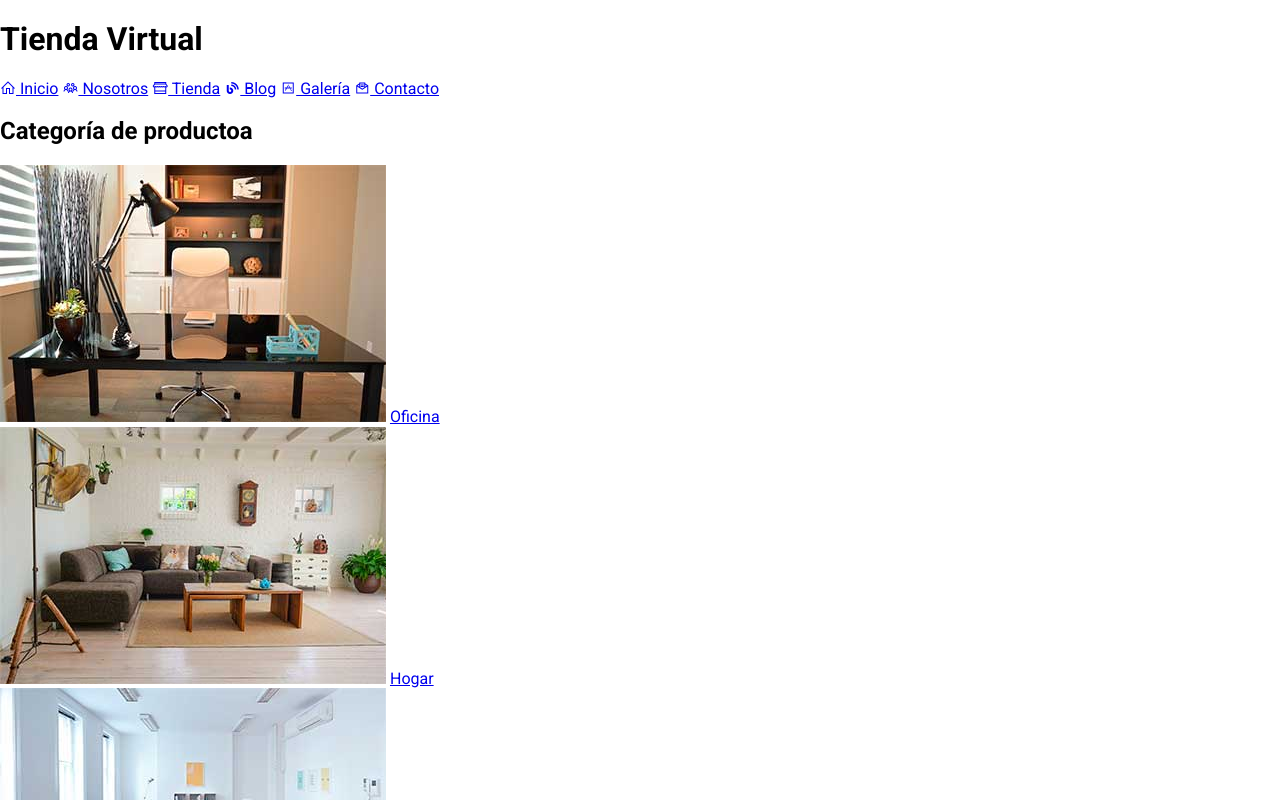
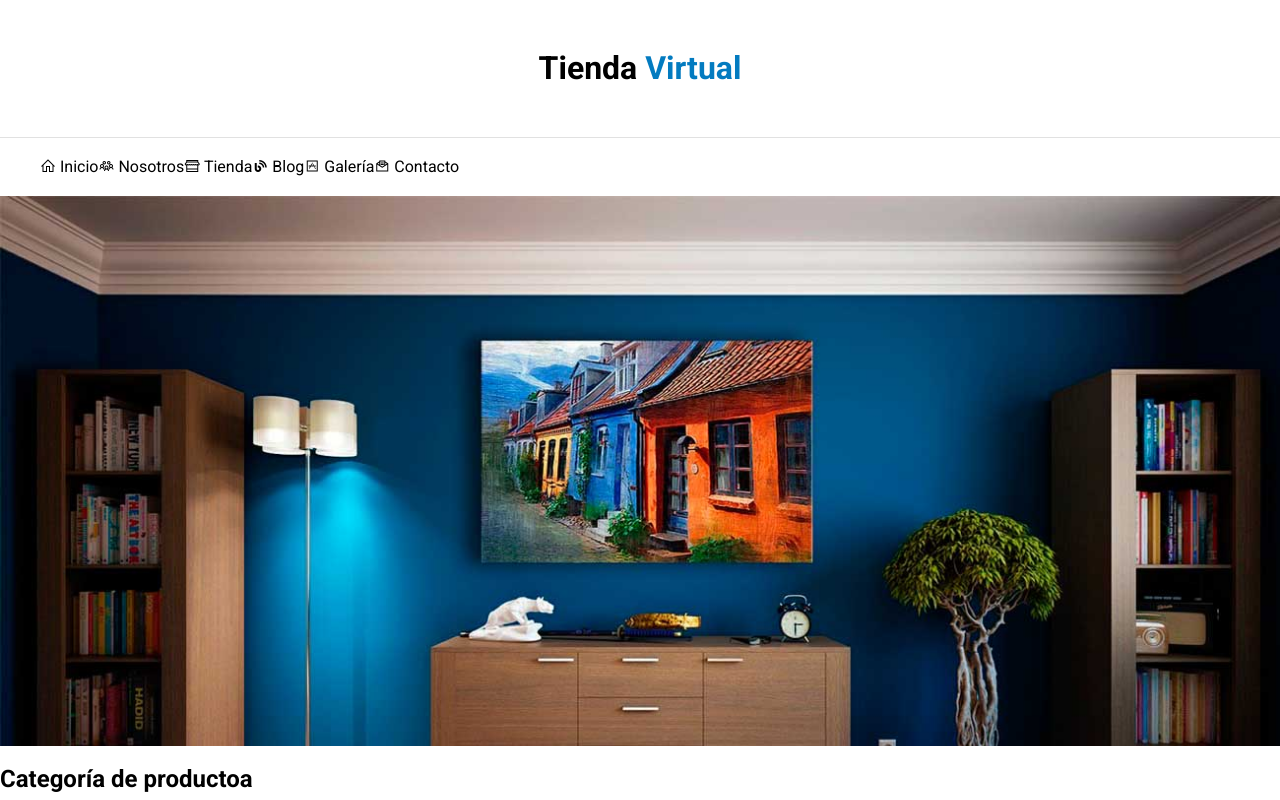
Before and after one commit to albera10/tiendaVirtual, a plain HTML site: page index.html in a window 1280 px wide. Shown: the top 800 px of the page. Drawn offline with nearby package versions, Linux system fonts and the light colour scheme.

Commit message:
Se le agrega la hoja de stilos

```diff
--- a/css/styles.css
+++ b/css/styles.css
@@ -2,9 +2,51 @@
 @import url('https://fonts.googleapis.com/css2?family=Lato&family=Roboto:wght@100;300;400;500;700&display=swap');
 
 /* Formato global */
-body {
+html {
     /*font-family: 'Lato', sans-serif;*/
     font-family: 'Roboto', sans-serif;
+    box-sizing: border-box;
+}
+
+*, *:after {
+    box-sizing: inherit;
+}
+
+a {
+    text-decoration: none;
+    color: #000;
+}
+
+.contenedor {
+    max-width: 1200px;
+    margin: 0 auto;
 }
 
 /* Formato especifico */
+.nombre-sitio {
+    margin-top: 50px;
+    margin-bottom: 50px;
+    text-align: center;
+}
+
+/* Header y navegación */
+.nombre-sitio span {
+    color: #037bc0;
+}
+
+.contenedor-navegacion {
+    border-top: 1px solid #e1e1e1;
+}
+
+.nav-principal {
+   padding: 20px 0;
+   display: flex;
+
+}
+
+.hero {
+    background-image: url('../img/principal.jpg');
+    background-repeat: no-repeat;
+    background-size: cover;
+    height: 550px;
+}
--- a/index.html
+++ b/index.html
@@ -11,10 +11,11 @@
     <link rel="stylesheet" href="css/styles.css">
 <body>
     <header>
-        <h1>Tienda <span>Virtual</span></h1>
+        <h1 class="nombre-sitio">Tienda <span>Virtual</span></h1>
     </header>
 
-    <nav>
+    <div class="contenedor-navegacion">
+        <nav class="nav-principal contenedor">
             <a href="index.html"><i class="las la-home"></i> Inicio</a>
             <a href="nosotros.html"><i class="las la-users"></i> Nosotros</a>
             <a href="tienda.html"><i class="las la-store"></i> Tienda</a>
@@ -22,6 +23,9 @@
             <a href="galeria.html"><i class="lab la-app-store-ios"></i> Galería</a>
             <a href="cantacto.html"><i class="las la-envelope-open-text"></i> Contacto</a>
         </nav>
+    </div>
+
+    <nav class="hero"></nav>
 
     <section>
         <h2>Categoría de productoa</h2>
```
Lines whose indentation alone changed are shown as unchanged.
